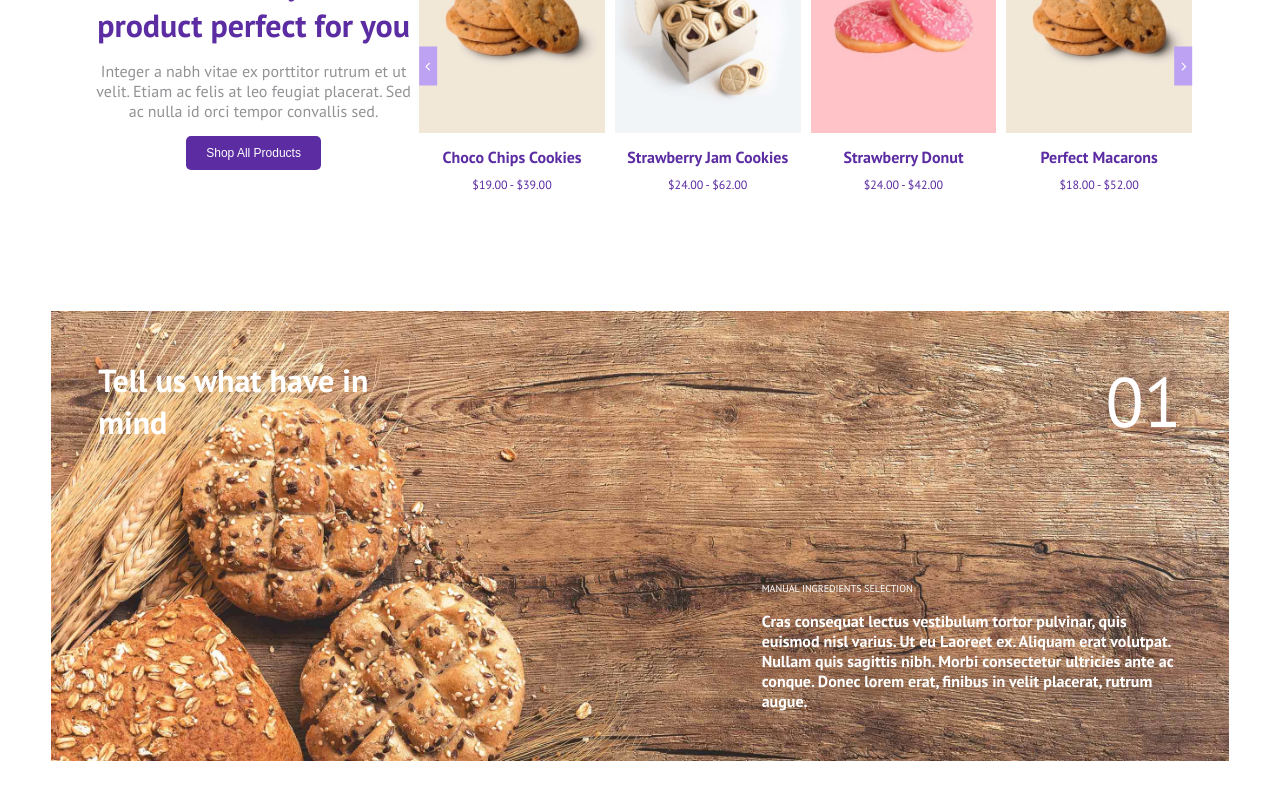
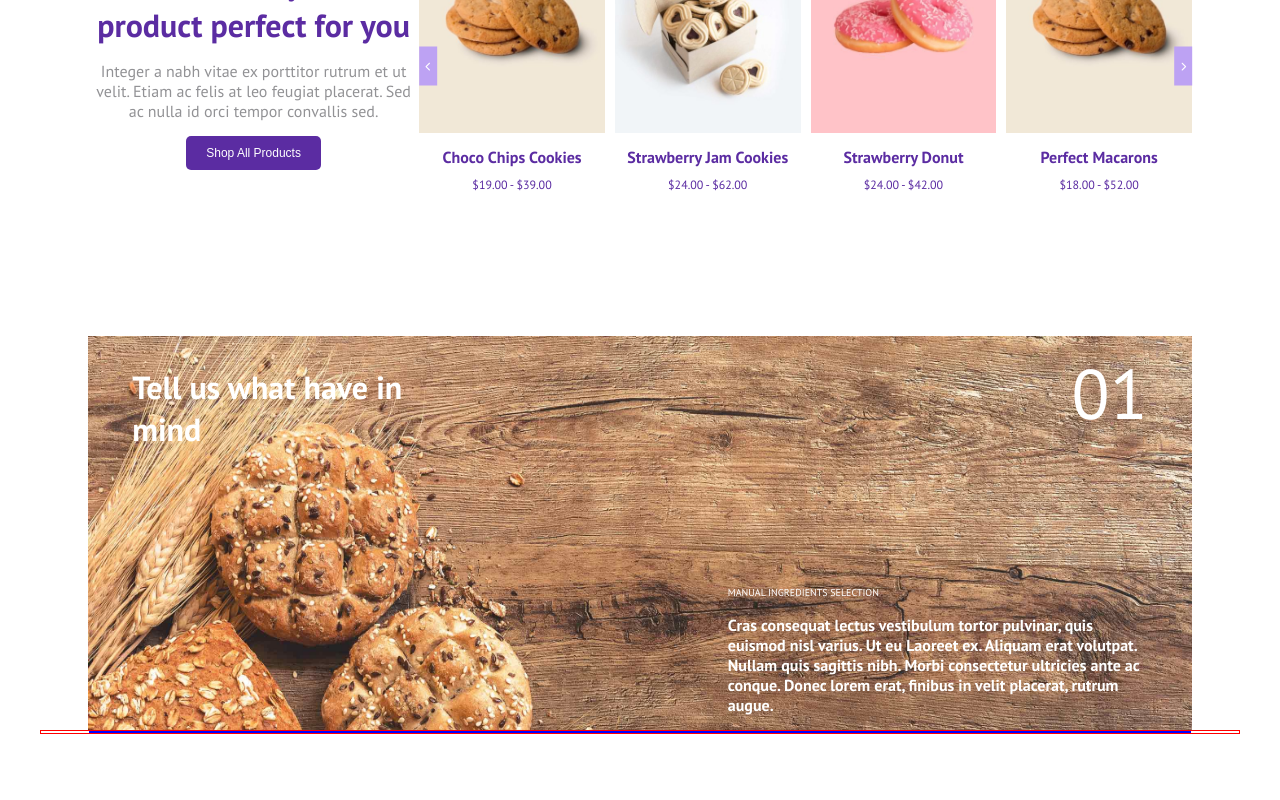
Before and after one commit to IonCatana/proj-html-vuejs, a Vue app: page / in a window 1280 px wide. Shown: the part 2033-2833 px from the top of the page. After the commit the page ends 2767 px from the top, so only its background shows below. Built offline with nearby package versions, Linux system fonts and the light colour scheme.

Commit message:
add component StartBaking and some fix

```diff
--- a/src/components/Main/HavingMind.vue
+++ b/src/components/Main/HavingMind.vue
@@ -32,20 +32,23 @@ export default {};
 </script>
 
 <style lang="scss" scoped>
+#having_mind{
+  width: 1200px;
+  margin: 0 auto;
+  padding-top: 100px;
+}
 .container {
   background-image: url("../../assets/img/bakery-process-1.jpg");
   background-repeat: no-repeat;
-  background-position: center;
   background-size: 100% 450px;
-  height: 600px;
   margin: 0 auto;
-  padding-top: 120px;
 }
 .thumb_nail {
   display: flex;
   align-items: center;
   justify-content: space-between;
   h1 {
+    padding-top: 30px;
     color: #ffffff;
     font-weight: 600;
   }
--- a/src/components/Main/MyMain.vue
+++ b/src/components/Main/MyMain.vue
@@ -4,6 +4,7 @@
     <SpecialMoments />
     <AllProducts />
     <HavingMind />
+    <StartBaking />
   </div>
 </template>
 
@@ -12,6 +13,7 @@ import StartShoping from "./StartShoping.vue";
 import SpecialMoments from "./SpecialMoments.vue";
 import AllProducts from "./AllProducts.vue";
 import HavingMind from './HavingMind.vue'
+import StartBaking from "./StartBaking.vue"
 export default {
   name: "MyMain",
   components: {
@@ -19,6 +21,7 @@ export default {
     SpecialMoments,
     AllProducts,
     HavingMind,
+    StartBaking,
   },
 };
 </script>
--- /dev/null
+++ b/src/components/Main/StartBaking.vue
@@ -0,0 +1,24 @@
+<template>
+  <div id="start_baking">
+    <div class="container">
+
+    </div>
+  </div>
+</template>
+
+<script>
+  export default {
+
+  }
+</script>
+
+<style lang="scss" scoped>
+#start_baking{
+  width: 1200px;
+  margin: 0 auto;
+  border: 1px solid red;
+}
+.container{
+  border: 1px solid blue;
+}
+</style>
```
